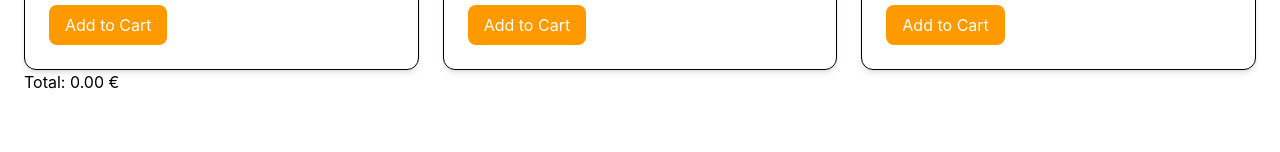
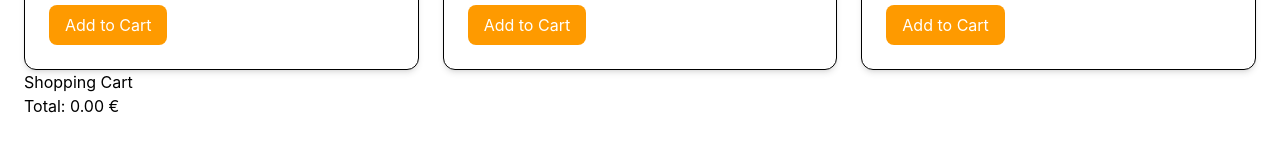
Before and after one commit to ivanbensa/honey-store, a React (Vite) app: page / in a window 1280 px wide. Shown: the part 640-792 px from the top of the page. Built offline with nearby package versions, Linux system fonts and the light colour scheme.

Commit message:
Add Cart component and connect cart props

```diff
--- a/src/App.tsx
+++ b/src/App.tsx
@@ -3,6 +3,7 @@ import ProductCard from "./components/ProductCard";
 import { products } from "./data/products";
 import { useState } from 'react';
 import Button from "./components/Button.tsx";
+import Cart from "./components/Cart";
 
 interface CartItem {
     id:number;
@@ -79,6 +80,7 @@ function App() {
               ))}
             </div>
 
+              <Cart cart={cart} />
 
               {cart.map((item) => (
                   <div key={item.id}>
```
Also changed, not shown: src/components/Cart.tsx (+13 -1 lines).
